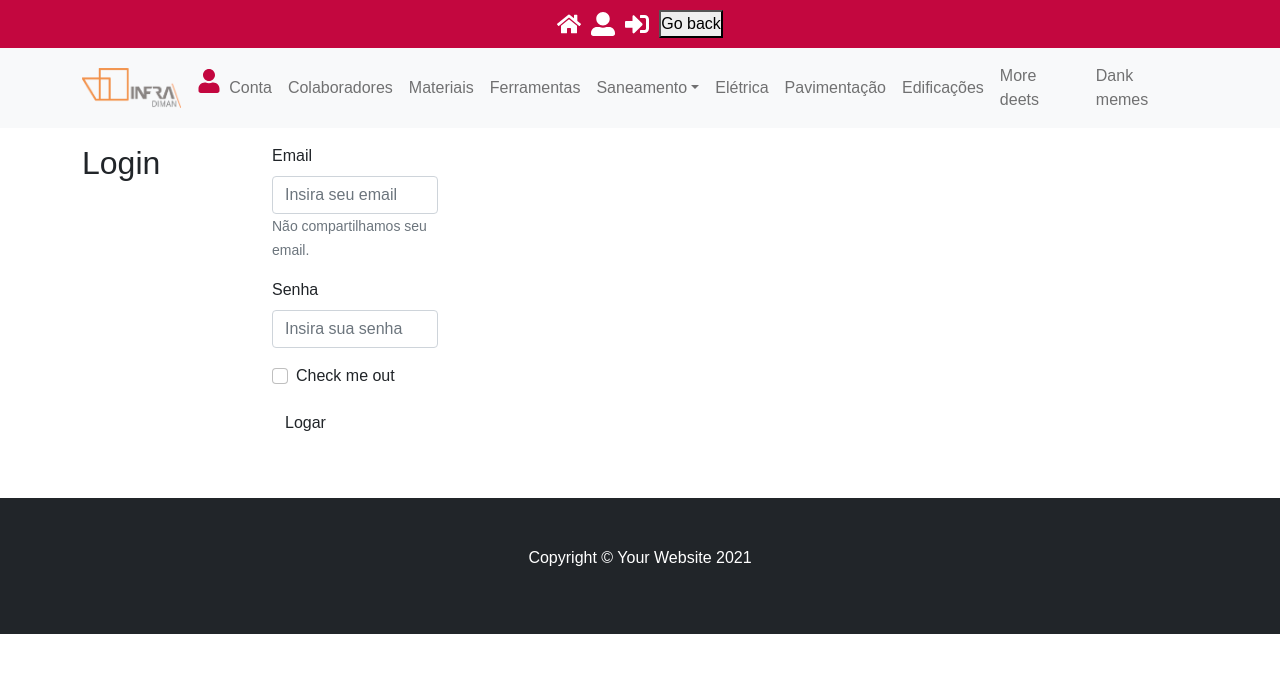
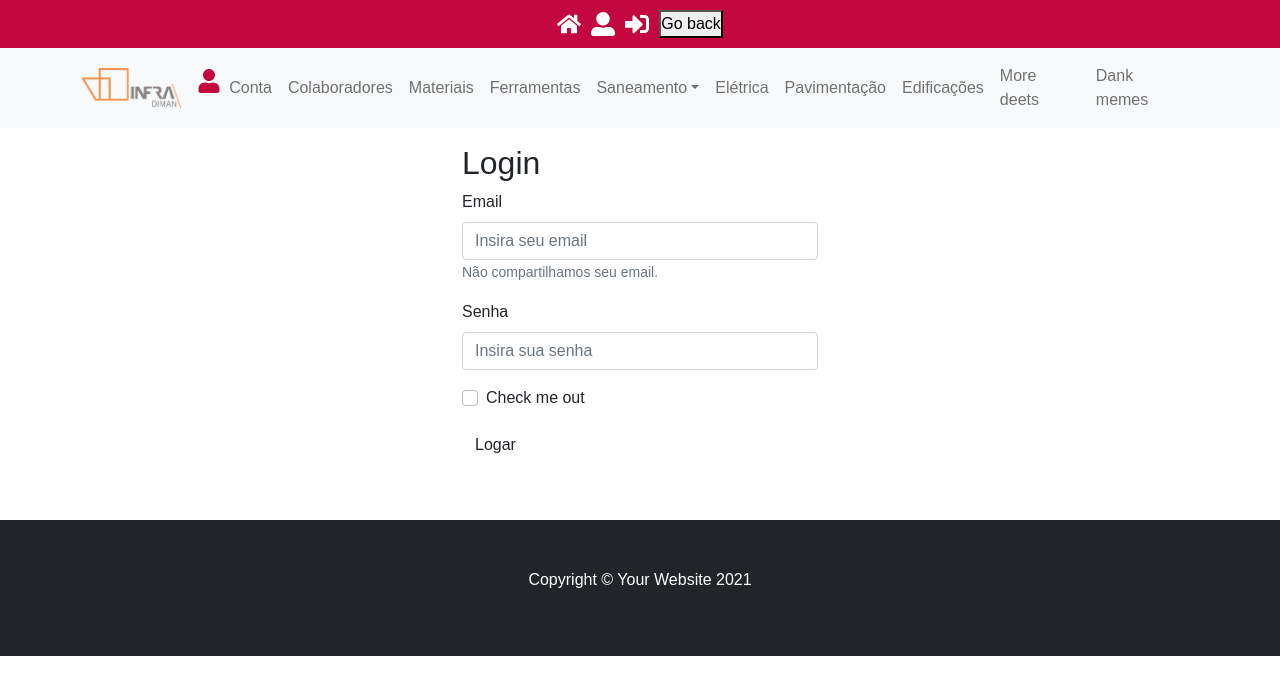
Before and after one commit to mykael90/app_diman, a React (Create React App) app: page /novologin in a window 1280 px wide. Shown: the top 694 px of the page. Built offline with nearby package versions, Linux system fonts and the light colour scheme.

Commit message:
novoLogin

```diff
--- a/src/pages/NovoLogin/index.js
+++ b/src/pages/NovoLogin/index.js
@@ -4,7 +4,7 @@ import { isEmail } from 'validator';
 import { useDispatch, useSelector } from 'react-redux';
 import { useLocation, useNavigate } from 'react-router-dom';
 
-import { Form, Button, Row } from 'react-bootstrap';
+import { Form, Button, Row, Col } from 'react-bootstrap';
 import * as actions from '../../store/modules/auth/actions';
 import Loading from '../../components/Loading';
 
@@ -41,7 +41,15 @@ export default function Login() {
   };
 
   return (
-    <Row xs={12} md={8} lg={6} xl={6} xxl={6}>
+    <Row
+      xs={1}
+      md={2}
+      lg={2}
+      xl={3}
+      xxl={3}
+      className="justify-content-md-center"
+    >
+      <Col>
         <Loading isLoading={isLoading} />
         <h2>Login</h2>
         <Form>
@@ -75,6 +83,7 @@ export default function Login() {
             Logar
           </Button>
         </Form>
+      </Col>
     </Row>
   );
 }
```
Lines whose indentation alone changed are shown as unchanged.
